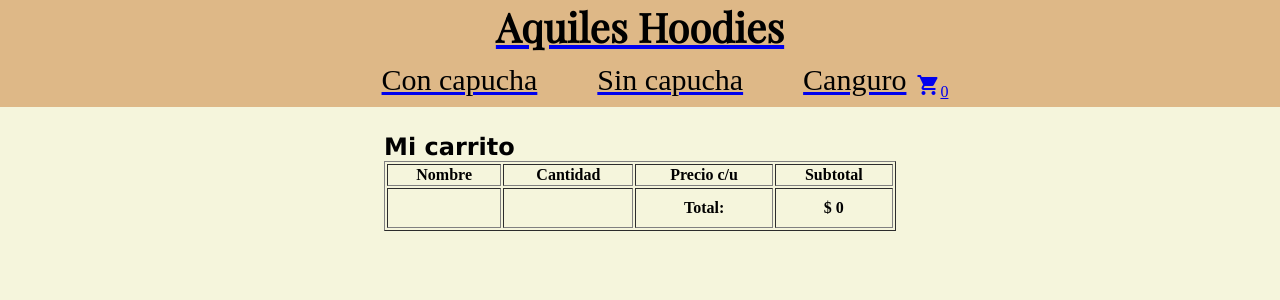
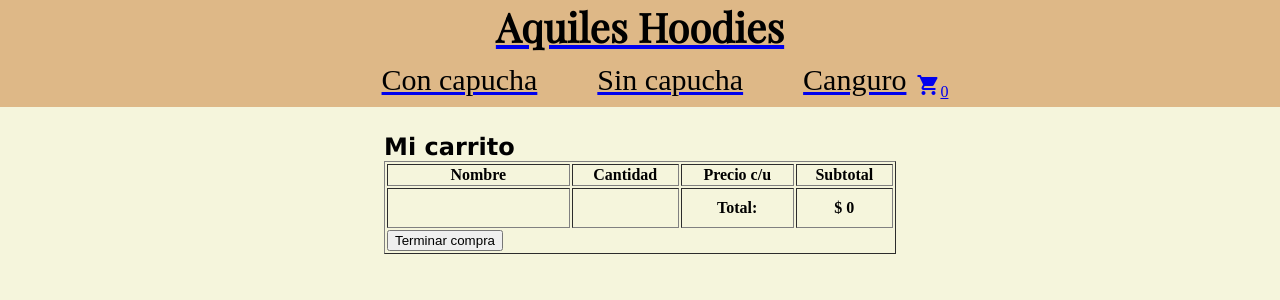
Before and after one commit to FernandoRausch/AquilesHoodies-Rausch, a React (Create React App) app: page /cart in a window 1280 px wide. Shown: the top 300 px of the page. Built offline with nearby package versions, Linux system fonts and the light colour scheme.

Commit message:
Boton terminar compra

```diff
--- a/src/components/Cart.js
+++ b/src/components/Cart.js
@@ -53,6 +53,7 @@ const orden = {
                             <td ><b>Total:</b> </td>
                             <td ><b>$ {total()}</b> </td>
                         </tr>
+                        <button onClick={terminarCompra}>Terminar compra</button>
                     </table>
                 </div>
 
```
